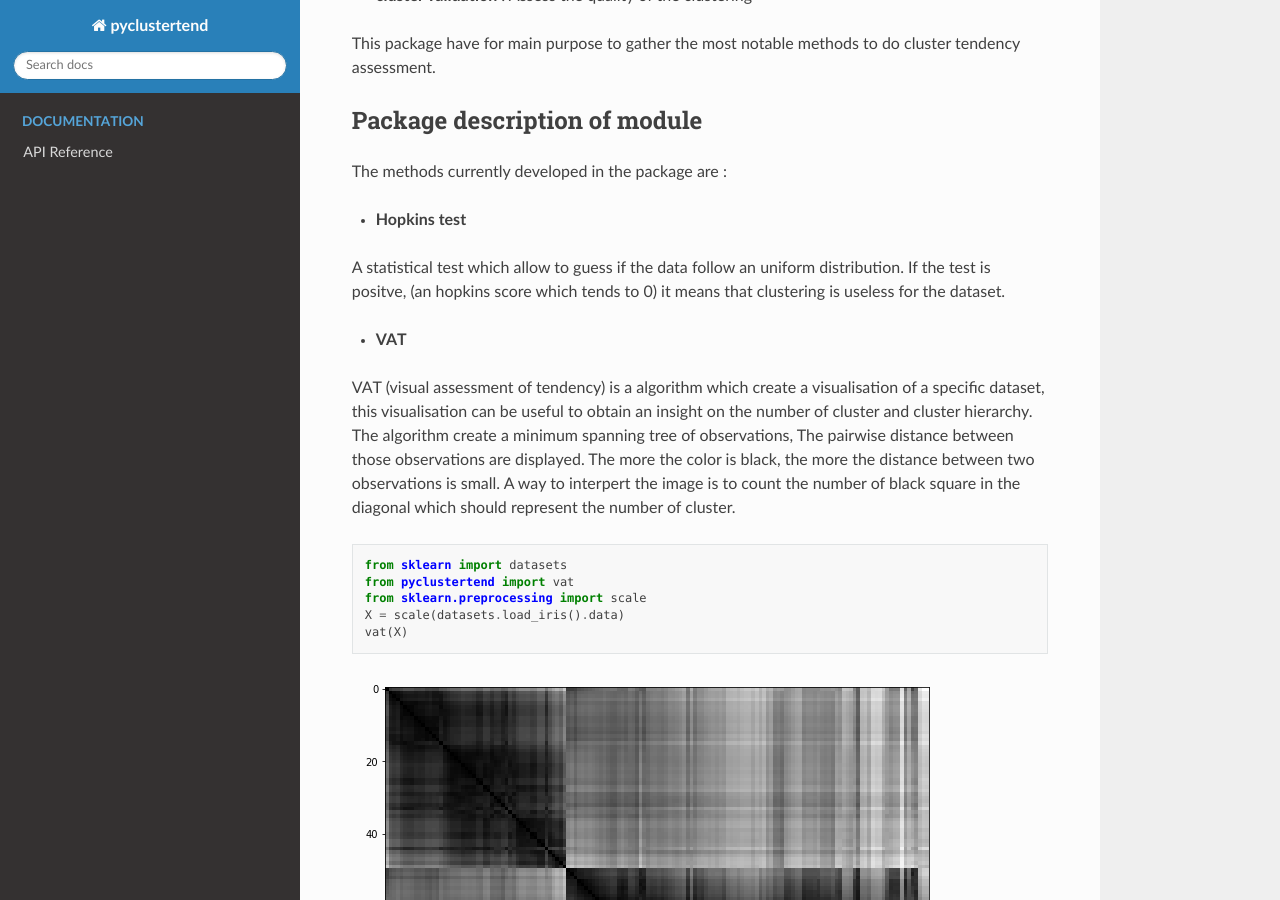
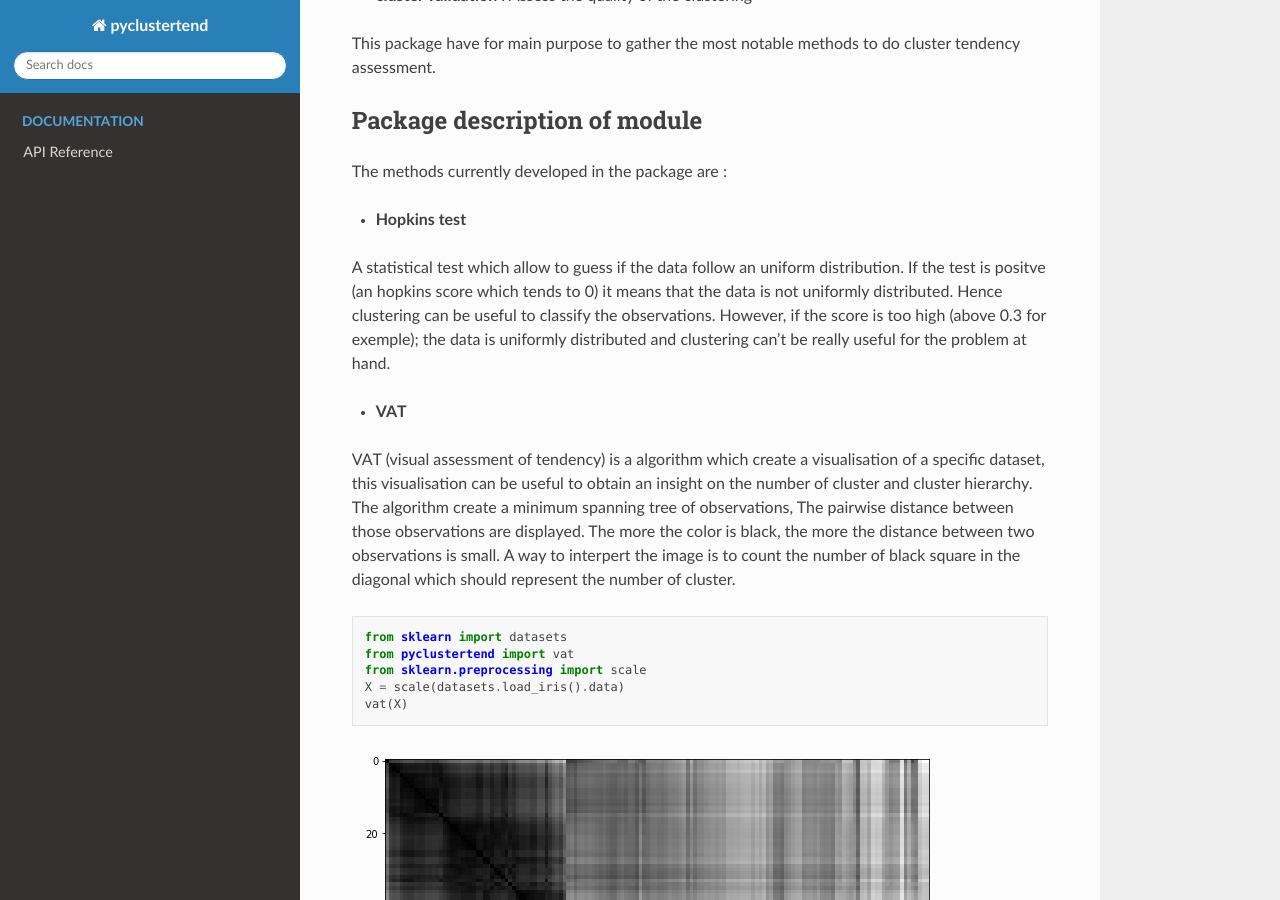
Before and after one commit to lachhebo/pyclustertend, a Sphinx documentation site: the page built from docs/index.rst, in a window 1280 px wide and 900 px high, scrolled down 632 px. Built offline with Sphinx 7.4.7 and the Read the Docs theme 2.0.0, drawn with Linux system fonts in a browser that asks for light colours; formulas are drawn with MathJax 3.

Commit message:
docs: the hopkins test description correction

```diff
--- a/docs/index.rst
+++ b/docs/index.rst
@@ -75,7 +75,9 @@ The methods currently developed in the package are :
 - **Hopkins test**
 
 A  statistical test which allow to guess if the data follow an uniform distribution.
-If the test is positve, (an hopkins score which tends to 0) it means that clustering is useless for the dataset.
+If the test is positve (an hopkins score which tends to 0) it means that the data is not uniformly distributed. Hence clustering
+can be useful to classify the observations. However, if the score is too high (above 0.3 for exemple); the data is uniformly distributed and clustering
+can't be really useful for the problem at hand.
 
 
 
```
